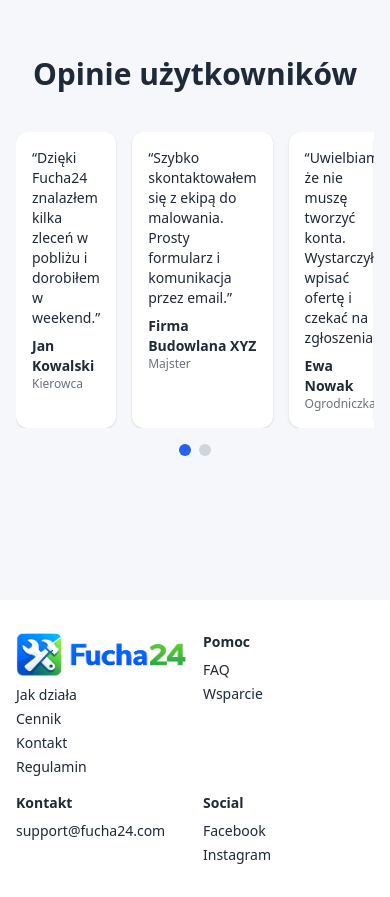
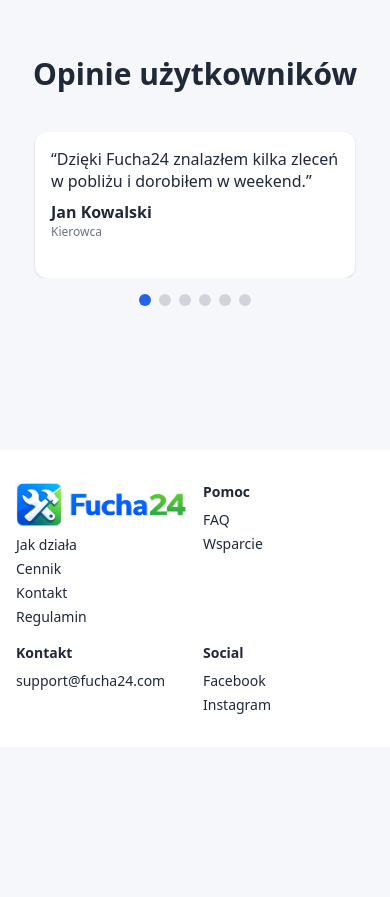
Before and after one commit to TruLab2025/fucha, a Next.js app: page / in a window 390 px wide. Shown: the part 4700-5597 px from the top of the page. After the commit the page ends 5447 px from the top, so only its background shows below. Built offline with nearby package versions, Linux system fonts and the light colour scheme; no server answers.

Commit message:
fix: poprawne wyświetlanie opinii na mobile (jedna na ekran)

```diff
--- a/components/TestimonialsSection.tsx
+++ b/components/TestimonialsSection.tsx
@@ -36,7 +36,14 @@
 ];
 
 export default function TestimonialsSection() {
-  const perPage = 3;
+  // 1 na mobile, 3 na desktop
+  const [perPage, setPerPage] = React.useState(3);
+  React.useEffect(() => {
+    const update = () => setPerPage(window.innerWidth < 640 ? 1 : 3);
+    update();
+    window.addEventListener('resize', update);
+    return () => window.removeEventListener('resize', update);
+  }, []);
   // each element is an array of testimonials
   const pages: typeof testimonials[] = [];
   for (let i = 0; i < testimonials.length; i += perPage) {
@@ -110,10 +117,11 @@
                 {group.map((t, idx) => (
                   <div
                     key={idx}
-                    className="flex-1 bg-white p-4 rounded-xl shadow"
+                    className="flex-1 bg-white p-4 rounded-xl shadow mx-auto w-full sm:w-auto sm:min-w-[260px] max-w-xs sm:max-w-none"
+                    style={{ minWidth: '0' }}
                   >
-                    <p className="text-gray-800 text-sm">“{t.text}”</p>
-                    <p className="mt-2 font-semibold text-sm">{t.name}</p>
+                    <p className="text-gray-800 text-base sm:text-sm leading-snug">“{t.text}”</p>
+                    <p className="mt-2 font-semibold text-base sm:text-sm">{t.name}</p>
                     <p className="text-xs text-gray-500 capitalize">{t.role}</p>
                   </div>
                 ))}
```
